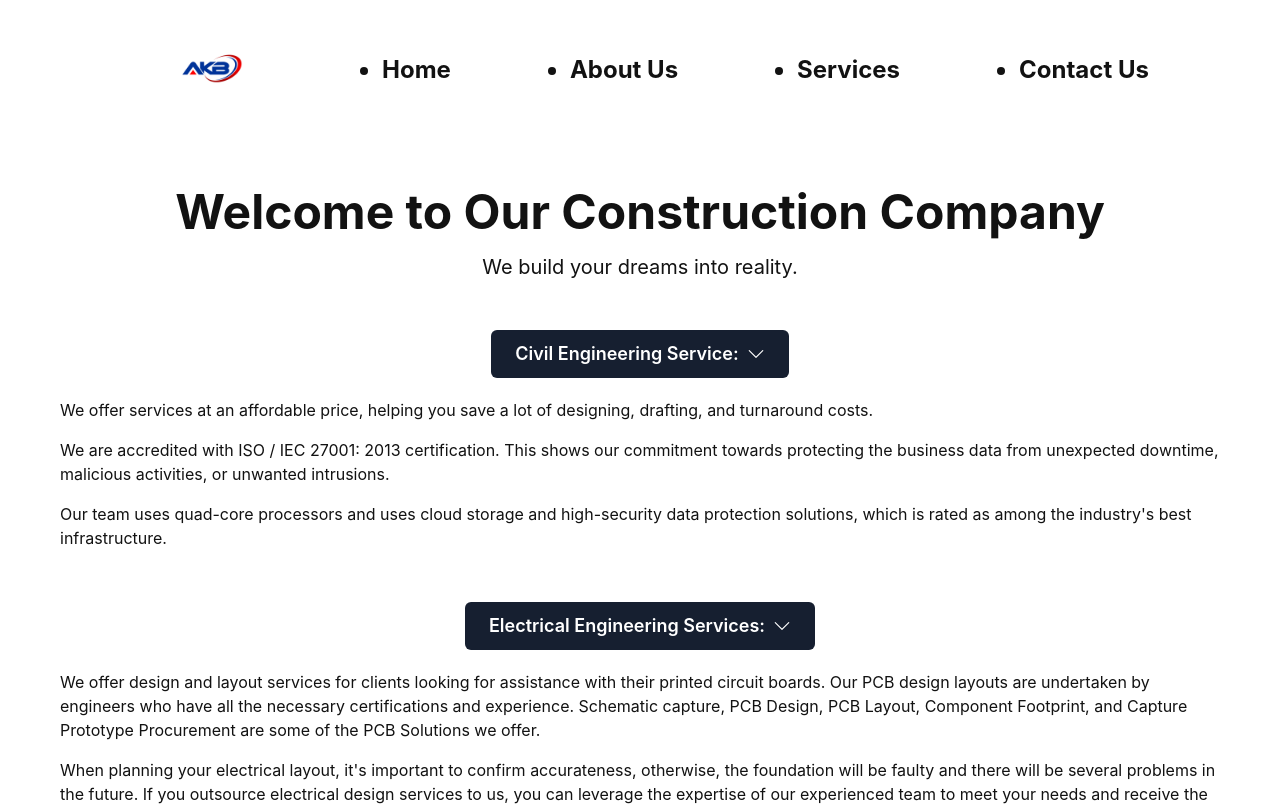
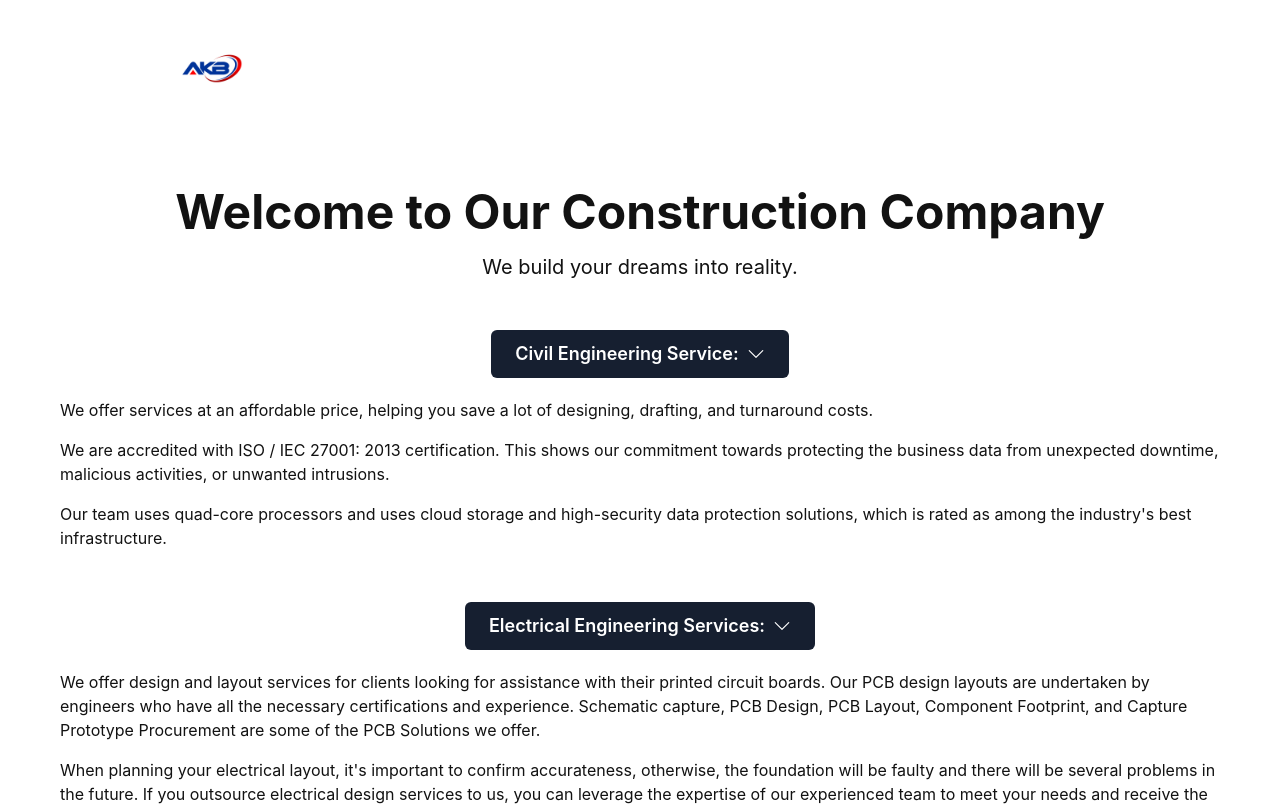
Before and after one commit to bazaiaimal/construction-app, a React (Vite) app: page / in a window 1280 px wide. Shown: the top 806 px of the page. Built offline with nearby package versions, Linux system fonts and the light colour scheme.

Commit message:
nav color

```diff
--- a/src/websiteComponents/NavBar.tsx
+++ b/src/websiteComponents/NavBar.tsx
@@ -286,10 +286,10 @@ import "../App.css";
 
 function NavBar() {
   return (
-    <header>
-      <nav color="black">
+    <header color="black">
+      <nav>
         <ul>
-          <HStack padding={5} justifyContent="space-evenly">
+          <HStack padding={5} justifyContent="space-evenly" color="white">
             <a href="/logo">
               <Image
                 src={Logo}
```
